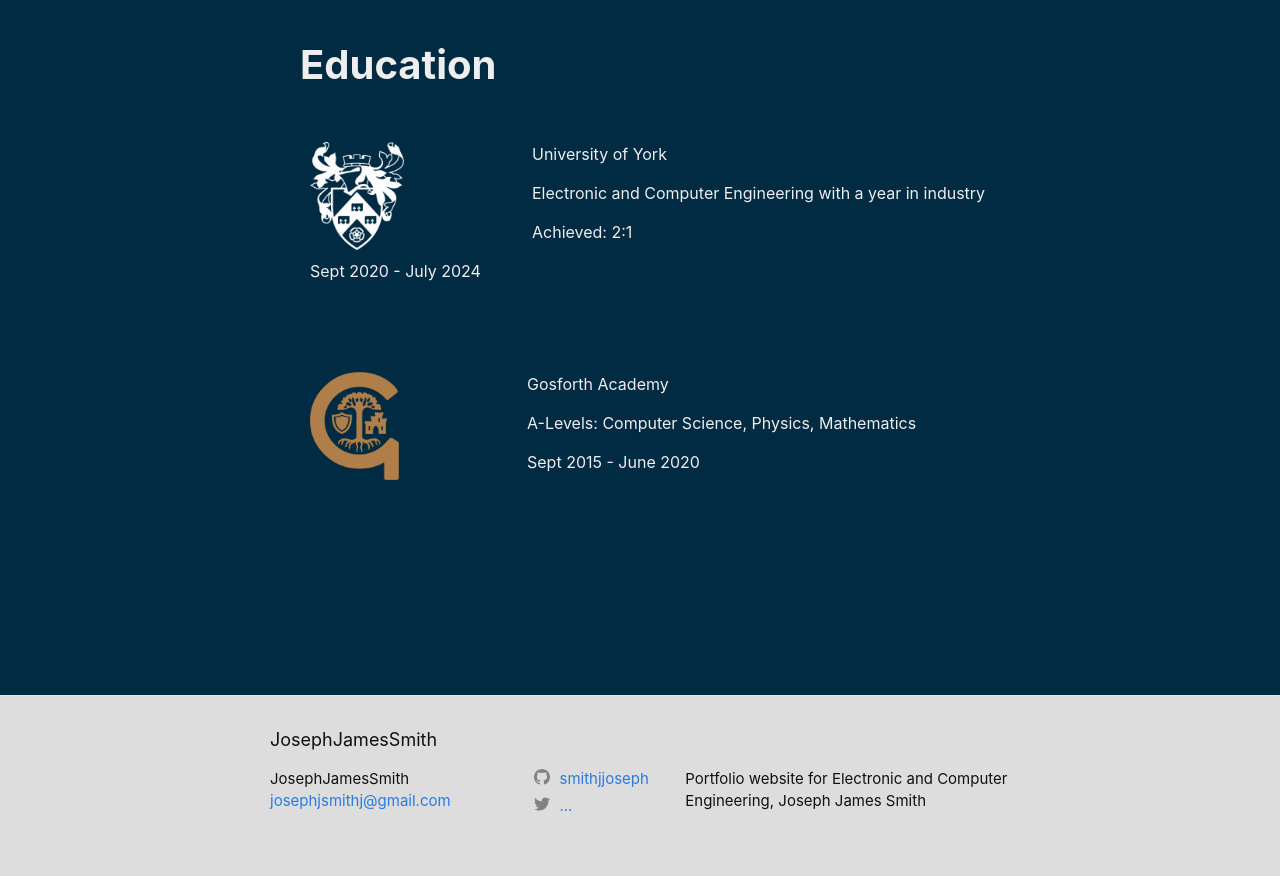
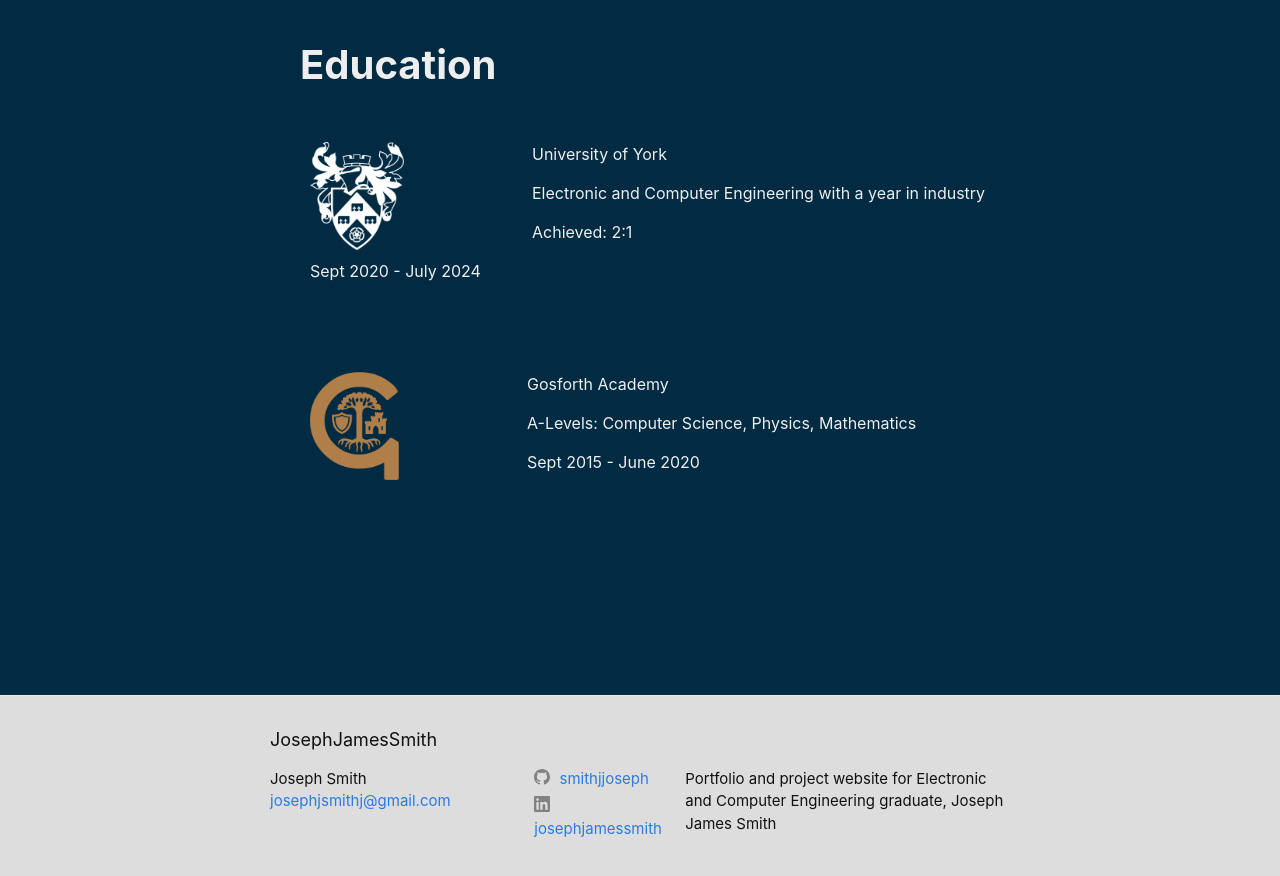
Before and after one commit to smithjjoseph/smithjjoseph.github.io, a Jekyll site: the page built from index.md, in a window 1280 px wide and 900 px high, scrolled down 3207 px. Shown: the top 876 px of the window. Built offline with Jekyll 4.4.1, drawn with Linux system fonts in a browser that asks for light colours.

Commit message:
Modify site metadata

```diff
--- a/_config.yml
+++ b/_config.yml
@@ -20,11 +20,12 @@
 
 title: JosephJamesSmith
 email: josephjsmithj@gmail.com
+author: Joseph Smith
 description: >- # this means to ignore newlines until "baseurl:"
-  Portfolio website for Electronic and Computer Engineering, Joseph James Smith
+  Portfolio and project website for Electronic and Computer Engineering graduate, Joseph James Smith
 baseurl: "" # the subpath of your site, e.g. /blog
 url: "https://josephjamessmith.com" # the base hostname & protocol for your site, e.g. http://example.com
-twitter_username: "..."
+linkedin_username: "josephjamessmith"
 github_username:  smithjjoseph
 
 # Build settings
```
